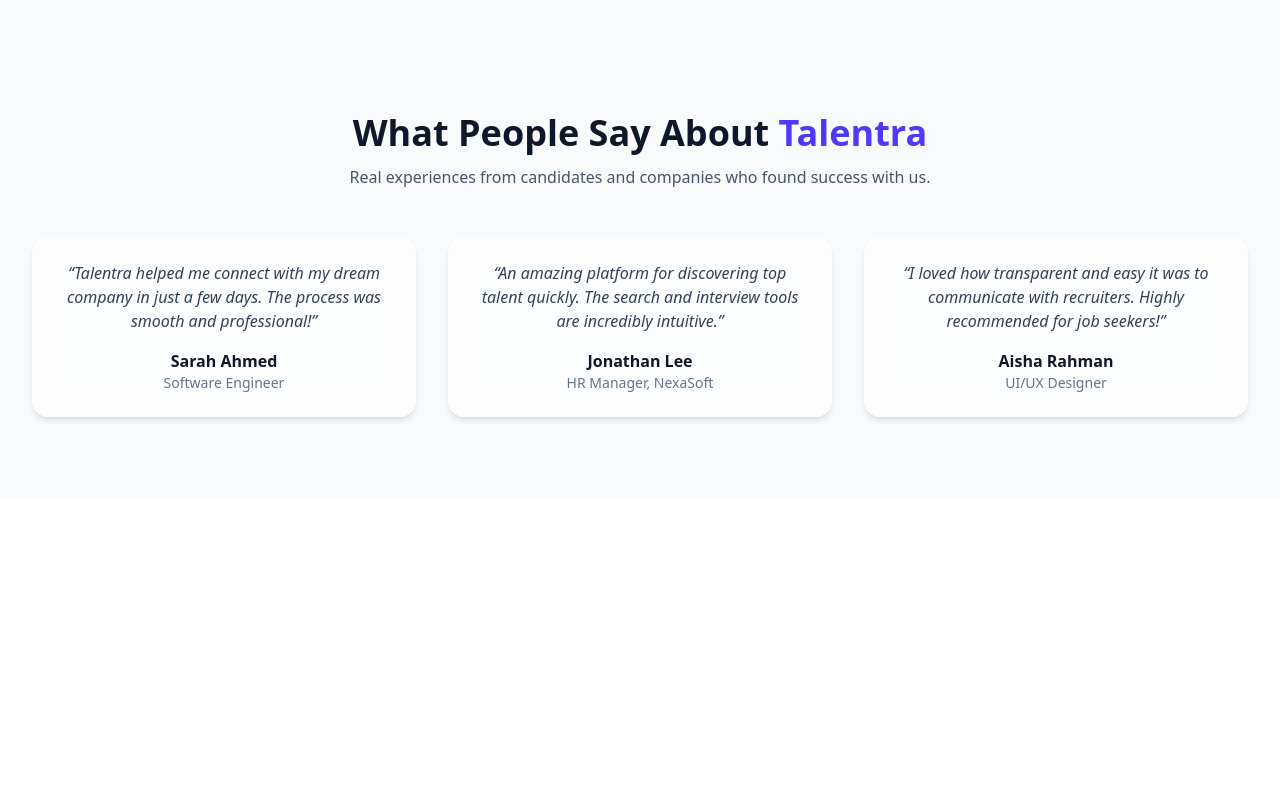
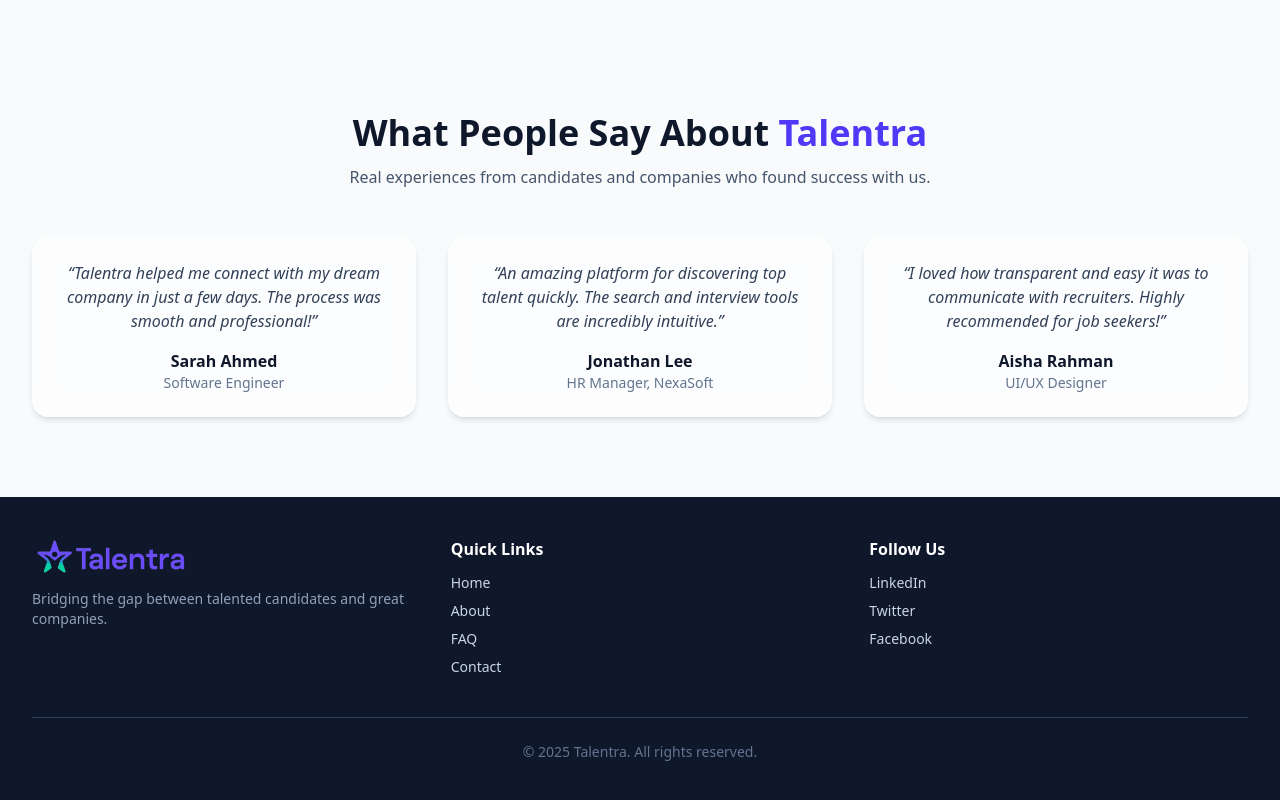
Before and after one commit to imtiazsakib15/talentra-client, a React (Vite) app: page / in a window 1280 px wide. Shown: the part 1520-2320 px from the top of the page. Before the commit the page ends 2017 px from the top, so only its background shows below. Built offline with nearby package versions, Linux system fonts and the light colour scheme.

Commit message:
feat(ui): add responsive footer section

```diff
--- a/src/components/logo.tsx
+++ b/src/components/logo.tsx
@@ -1,11 +1,16 @@
 import logo from "@/assets/talentra-logo.png";
+import { Link } from "react-router";
 
-export default function Logo() {
+const Logo = () => {
   return (
-    <img
-      src={logo}
-      alt="Talentra logo"
-      className="h-8 sm:h-10 object-center"
-    />
-  )
-}
+    <Link to="/">
+      <img
+        src={logo}
+        alt="Talentra logo"
+        className="h-8 sm:h-10 object-center"
+      />
+    </Link>
+  );
+};
+
+export default Logo;
--- /dev/null
+++ b/src/components/shared/Footer.tsx
@@ -0,0 +1,73 @@
+// components/home/FAQSection.tsx
+import Container from "@/components/Container";
+import Logo from "../logo";
+import { Link } from "react-router";
+
+export default function Footer() {
+  return (
+    <footer className="bg-slate-900 text-slate-300 py-10">
+      <Container>
+        <div className="grid gap-10 md:grid-cols-3">
+          <div>
+            <Logo />
+            <div className="mb-3" />
+            <p className="text-slate-400 text-sm">
+              Bridging the gap between talented candidates and great companies.
+            </p>
+          </div>
+
+          <div>
+            <h4 className="text-white font-semibold mb-3">Quick Links</h4>
+            <ul className="space-y-2 text-sm">
+              <li>
+                <Link to="/" className="hover:text-indigo-400">
+                  Home
+                </Link>
+              </li>
+              <li>
+                <a href="#" className="hover:text-indigo-400">
+                  About
+                </a>
+              </li>
+              <li>
+                <a href="#" className="hover:text-indigo-400">
+                  FAQ
+                </a>
+              </li>
+              <li>
+                <a href="#" className="hover:text-indigo-400">
+                  Contact
+                </a>
+              </li>
+            </ul>
+          </div>
+
+          <div>
+            <h4 className="text-white font-semibold mb-3">Follow Us</h4>
+            <ul className="space-y-2 text-sm">
+              <li>
+                <a href="#" className="hover:text-indigo-400">
+                  LinkedIn
+                </a>
+              </li>
+              <li>
+                <a href="#" className="hover:text-indigo-400">
+                  Twitter
+                </a>
+              </li>
+              <li>
+                <a href="#" className="hover:text-indigo-400">
+                  Facebook
+                </a>
+              </li>
+            </ul>
+          </div>
+        </div>
+
+        <div className="mt-10 border-t border-slate-700 pt-6 text-center text-sm text-slate-500">
+          &copy; {new Date().getFullYear()} Talentra. All rights reserved.
+        </div>
+      </Container>
+    </footer>
+  );
+}
--- a/src/layout/MainLayout.tsx
+++ b/src/layout/MainLayout.tsx
@@ -1,11 +1,12 @@
 import Navbar from "@/components/navbar";
 import { Outlet } from "react-router";
-
+import Footer from "@/components/shared/Footer";
 const MainLayout = () => {
   return (
     <>
       <Navbar />
       <Outlet />
+      <Footer />
     </>
   );
 };
```
Also changed, not shown: src/assets/talentra-logo-bg-white.png (added), src/assets/talentra-logo.png.
